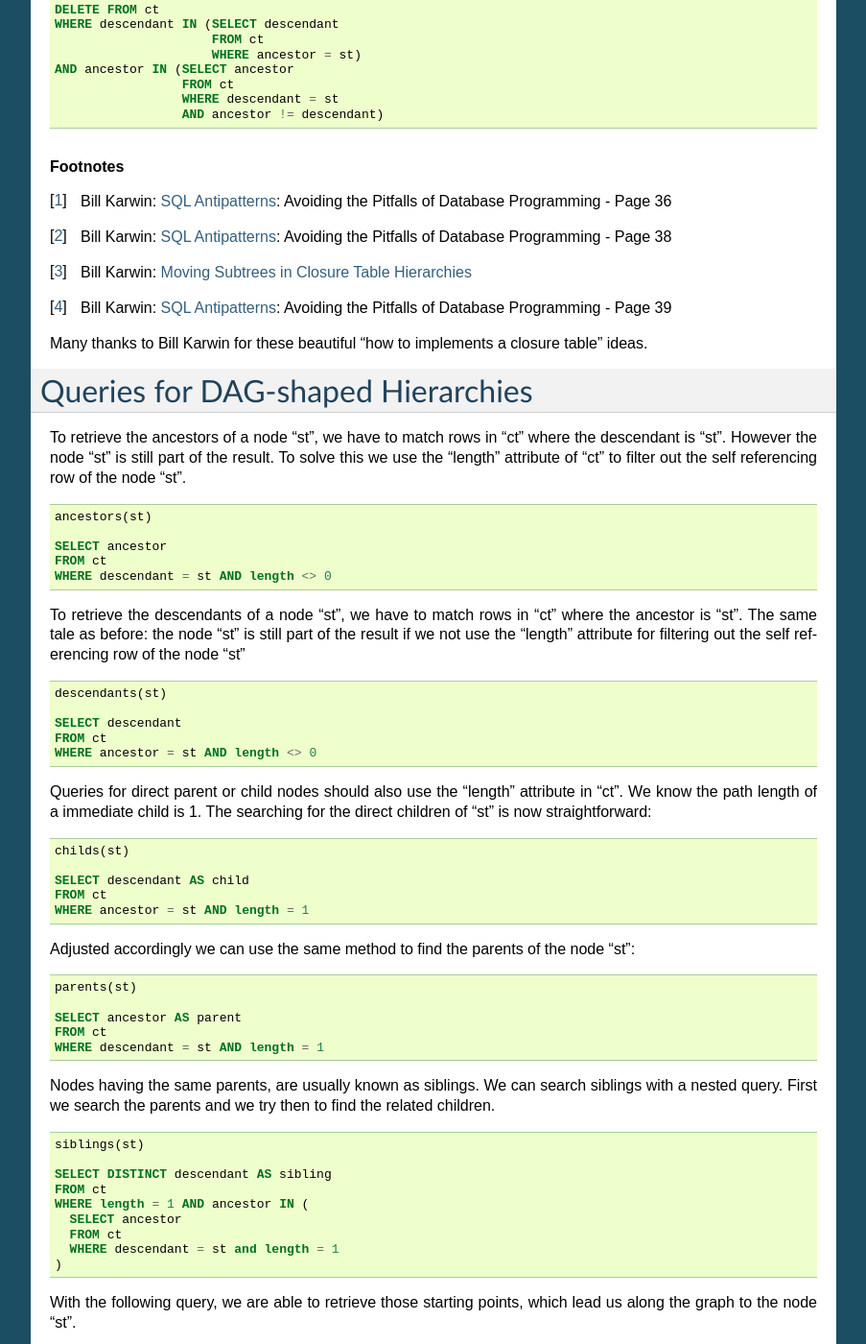
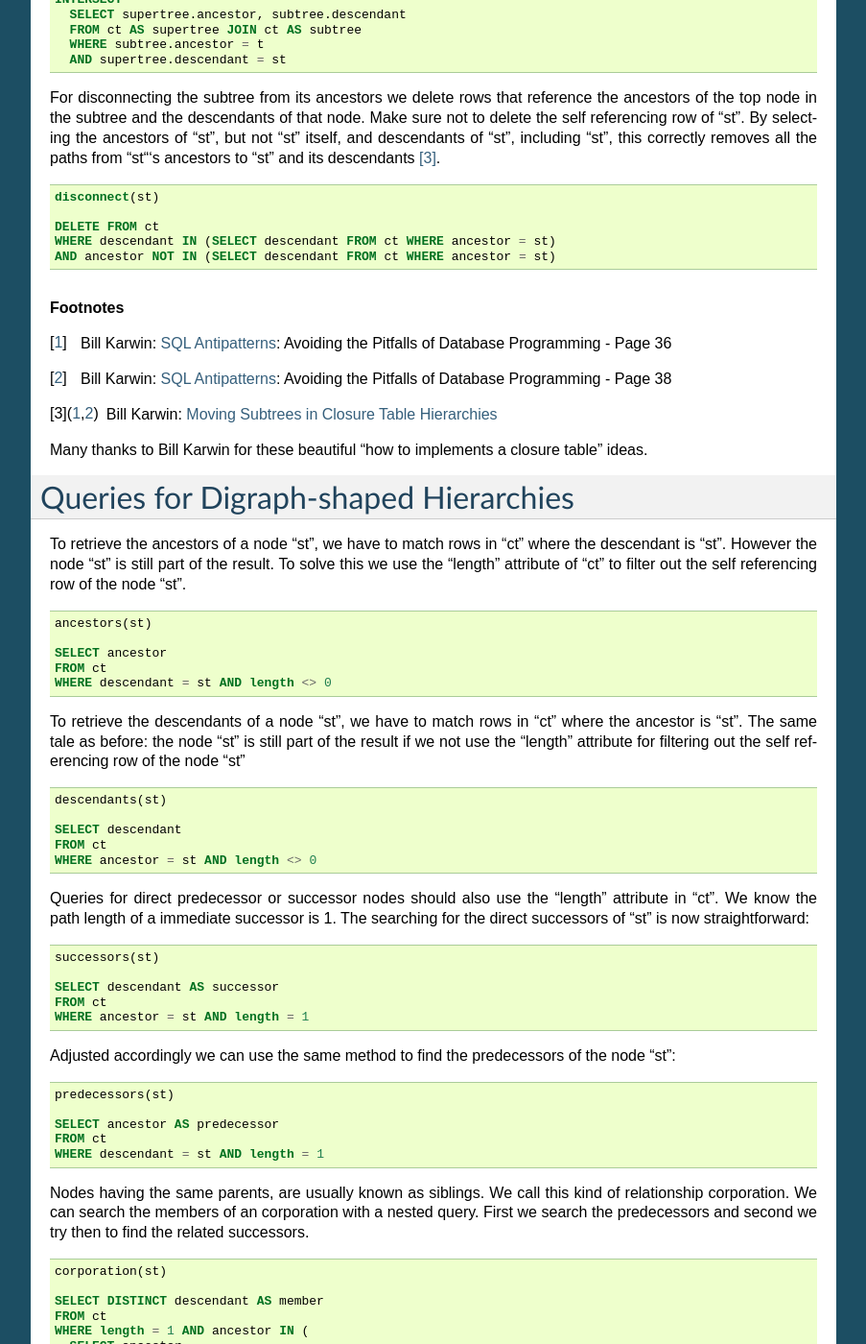
Before and after one commit to wodo/django-ct, a Sphinx documentation site: the page built from docs/index.rst, in a window 1280 px wide and 1400 px high, scrolled down 1691 px. Shown: the whole window at 96% size, without its empty margins (198-1101 px from the left). Built offline with Sphinx 7.4.7, drawn with Linux system fonts in a browser that asks for light colours; some of the changed text lies outside the part shown.

Commit message:
new disconnect

```diff
--- a/docs/index.rst
+++ b/docs/index.rst
@@ -42,7 +42,8 @@ __ http://kylecordes.com/2008/transitive-closure
 __ http://www.itmaybeahack.com/homepage/_static/transclose/transclose.html
 __ http://www.mysqlperformanceblog.com/2011/02/14/moving-subtrees-in-closure-table/
 __ http://www.pragprog.com/titles/bksqla/sql-antipatterns
-__ http://www.math2.rwth-aachen.de/files/gt/buch/graphen_an_allen_ecken_und_kanten.pdf
+__ http://algs4.cs.princeton.edu/42directed/
+__ http://www.cs.princeton.edu/~rs/AlgsDS07/13DirectedGraphs.pdf
 
 Test Data Sources
 =================
@@ -68,7 +69,7 @@ Requirements
 SQL Snippets
 ============
 
-A closure table is a way of storing hierarchies (Tree's or DAG's).
+A closure table is a way of storing hierarchies (Digraph's).
 It involves storing all path through the graph,
 not just those with a direct parent-child realtionship [1]_.
 
@@ -105,39 +106,49 @@ and the descendants of "t" (going down) [3]_.
   WHERE subtree.ancestor = t
   AND supertree.descendant = st
 
+But it is not possible to connect every tree with any other subtree.
+The definition of our ct do not allow duplicate edges.
+Therefore the intersection of already existing edges and new edges must be empty.
+
+.. code-block:: sql
+
+  check(t, st)
+
+    SELECT ancestor, descendant
+    FROM ct
+  INTERSECT
+    SELECT supertree.ancestor, subtree.descendant
+    FROM ct AS supertree JOIN ct AS subtree
+    WHERE subtree.ancestor = t
+    AND supertree.descendant = st
+
 For disconnecting the subtree from its ancestors we delete rows that reference
 the ancestors of the top node in the subtree and the descendants of that node.
 Make sure not to delete the self referencing row of "st".
 By selecting the ancestors of "st", but not "st" itself, and descendants of "st",
 including "st", this correctly removes all the paths from "st"'s ancestors
-to "st" and its descendants [4]_.
+to "st" and its descendants [3]_.
 
 .. code-block:: sql
 
   disconnect(st)
 
   DELETE FROM ct
-  WHERE descendant IN (SELECT descendant
-                       FROM ct
-                       WHERE ancestor = st)
-  AND ancestor IN (SELECT ancestor
-                   FROM ct
-                   WHERE descendant = st
-                   AND ancestor != descendant)
+  WHERE descendant IN (SELECT descendant FROM ct WHERE ancestor = st)
+  AND ancestor NOT IN (SELECT descendant FROM ct WHERE ancestor = st)
 
 .. rubric:: Footnotes
 
 .. [1] Bill Karwin: `SQL Antipatterns`_: Avoiding the Pitfalls of Database Programming - Page 36
 .. [2] Bill Karwin: `SQL Antipatterns`_: Avoiding the Pitfalls of Database Programming - Page 38
 .. [3] Bill Karwin: `Moving Subtrees in Closure Table Hierarchies`__
-.. [4] Bill Karwin: `SQL Antipatterns`_: Avoiding the Pitfalls of Database Programming - Page 39
 __ http://www.mysqlperformanceblog.com/2011/02/14/moving-subtrees-in-closure-table/
 .. _`SQL Antipatterns`: http://www.pragprog.com/titles/bksqla/sql-antipatterns
 
 Many thanks to Bill Karwin for these beautiful "how to implements a closure table" ideas.
 
-Queries for DAG-shaped Hierarchies
-==================================
+Queries for Digraph-shaped Hierarchies
+======================================
 
 To retrieve the ancestors of a node "st", we have to match rows in "ct"
 where the descendant is "st". However the node "st" is still part of the result.
@@ -165,38 +176,39 @@ referencing row of the node "st"
   FROM ct
   WHERE ancestor = st AND length <> 0
 
-Queries for direct parent or child nodes should also use the "length" attribute in "ct".
-We know the path length of a immediate child is 1. The searching for the
-direct children of "st" is now straightforward:
+Queries for direct predecessor or successor nodes should also use the "length" attribute in "ct".
+We know the path length of a immediate successor is 1. The searching for the
+direct successors of "st" is now straightforward:
 
 .. code-block:: sql
 
-  childs(st)
+  successors(st)
 
-  SELECT descendant AS child
+  SELECT descendant AS successor
   FROM ct
   WHERE ancestor = st AND length = 1
 
-Adjusted accordingly we can use the same method to find the parents
+Adjusted accordingly we can use the same method to find the predecessors
 of the node "st":
 
 .. code-block:: sql
 
-  parents(st)
+  predecessors(st)
 
-  SELECT ancestor AS parent
+  SELECT ancestor AS predecessor
   FROM ct
   WHERE descendant = st AND length = 1
 
 Nodes having the same parents, are usually known as siblings.
-We can search siblings with a nested query. First we search the parents
-and we try then to find the related children.
+We call this kind of relationship corporation.
+We can search the members of an corporation with a nested query. First we search the predecessors
+and second we try then to find the related successors.
 
 .. code-block:: sql
 
-  siblings(st)
+  corporation(st)
 
-  SELECT DISTINCT descendant AS sibling
+  SELECT DISTINCT descendant AS member
   FROM ct
   WHERE length = 1 AND ancestor IN (
     SELECT ancestor
@@ -234,6 +246,28 @@ the graph arrives after starting from the node "st".
     WHERE length <> 0
   )
 
+A node is called a producer if he is an ancestor of another node
+
+.. code-block:: sql
+
+  producer()
+
+  SELECT DISTINCT ancestor AS producer
+  FROM ct
+  WHERE length <> 0
+
+A node is called a consumer if he is an descendant of another node
+
+.. code-block:: sql
+
+  consumer()
+
+  SELECT DISTINCT descendant AS consumer
+  FROM ct
+  WHERE length <> 0
+
+A node which is a consumer but not a producer is called a sink.
+
 .. code-block:: sql
 
   sinks()
@@ -246,17 +280,7 @@ the graph arrives after starting from the node "st".
     WHERE length <> 0
   )
 
-  producer()
-
-  SELECT DISTINCT ancestor AS producer
-  FROM ct
-  WHERE length <> 0
-
-  consumer()
-
-  SELECT DISTINCT descendant AS consumer
-  FROM ct
-  WHERE length <> 0
+A node which is a producer but not a consumer is called a source.
 
 .. code-block:: sql
 
@@ -270,11 +294,19 @@ the graph arrives after starting from the node "st".
     WHERE length <> 0
   )
 
+The number of head endpoints adjacent to a node is called the indegree of the node.
+
+.. code-block:: sql
+
   indegree(st)
 
   SELECT COUNT(ancestor) AS indegree
   FROM ct
   WHERE descendant = st and length = 1
+
+The number of tail endpoints adjacent to a node is called its outdegree.
+
+.. code-block:: sql
 
   outdegree(st)
 
@@ -282,10 +314,19 @@ the graph arrives after starting from the node "st".
   FROM ct
   WHERE ancestor = st and length = 1
 
+Every node in "ct" is defined over its self referencing row.
+
+.. code-block:: sql
+
   nodes()
 
-  SELECT DISTINCT ancestor AS node
+  SELECT ancestor AS node
   FROM ct
+  WHERE ancestor = descendant
+
+We can retrieve a list of direct connections between the nodes.
+
+.. code-block:: sql
 
   args()
 
```
Also changed, not shown: other parts of docs/index.rst (+1 -1 lines).
